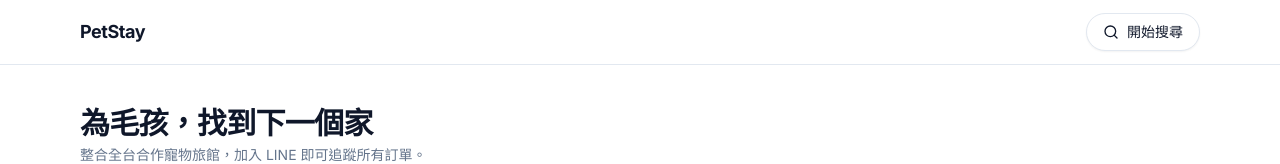
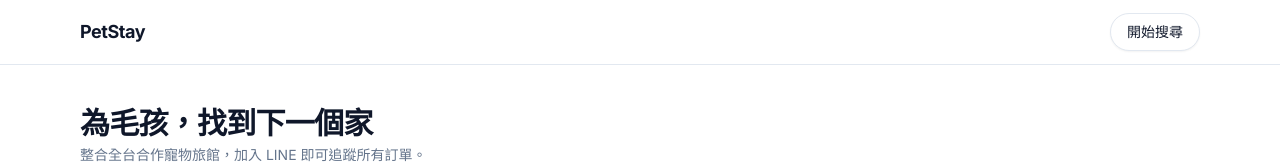
Before and after one commit to Danielkai0107/pet, a React (Vite) app: page / in a window 1280 px wide. Shown: the top 164 px of the page. Built offline with nearby package versions, Linux system fonts and the light colour scheme; no server answers.

Commit message:
style(web-layout): 移除頂部「開始搜尋」按鈕的 Search icon
Co-authored-by: Cursor <cursoragent@cursor.com>

```diff
--- a/src/web/Layout.tsx
+++ b/src/web/Layout.tsx
@@ -1,5 +1,4 @@
 import { Link, Outlet } from "react-router-dom";
-import { Search } from "lucide-react";
 import { PLATFORM_NAME } from "@/lib/constants";
 
 /**
@@ -26,9 +25,8 @@ export function WebLayout() {
 
           <Link
             to="/shops"
-            className="inline-flex items-center gap-2 rounded-full border border-neutral-200 bg-white px-4 py-2 text-sm font-medium text-neutral-900 shadow-sm transition-shadow hover:shadow-md"
+            className="rounded-full border border-neutral-200 bg-white px-4 py-2 text-sm font-medium text-neutral-900 shadow-sm transition-shadow hover:shadow-md"
           >
-            <Search className="h-4 w-4" />
             開始搜尋
           </Link>
         </div>
```
